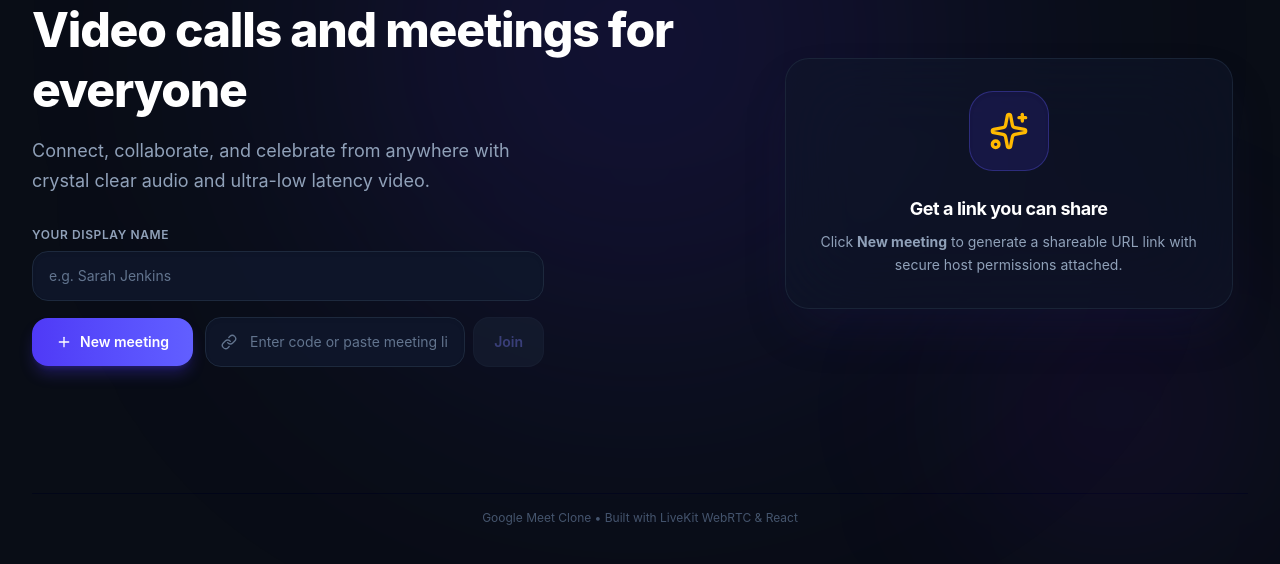
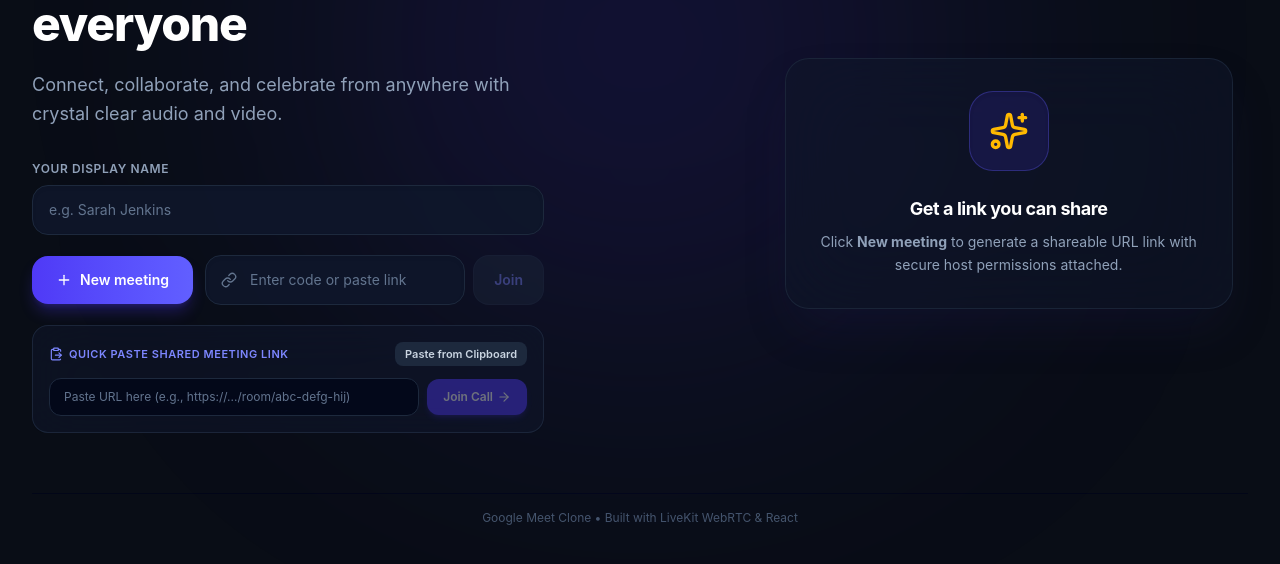
Before and after one commit to GovindxSharma/Meet-StudioF, a React (Vite) app: page / in a window 1280 px wide. Shown: the part 226-790 px from the top of the page. Built offline with nearby package versions, Linux system fonts and the light colour scheme; no server answers.

Commit message:
feat(ui): add classy toast system and refine host controls

```diff
--- a/src/App.tsx
+++ b/src/App.tsx
@@ -10,6 +10,8 @@ import { GreenRoomPreview } from './components/GreenRoomPreview';
 import { HostControlsDrawer } from './components/HostControlsDrawer';
 import { LeaveConfirmModal } from './components/LeaveConfirmModal';
 import { HostDataListener } from './components/HostDataListener';
+import { ToastContainer } from './components/Toast';
+import type { ToastMessage } from './components/Toast';
 
 const LIVEKIT_URL = import.meta.env.VITE_LIVEKIT_URL || 'wss://project-g-meet-3p15qlur.livekit.cloud';
 const BACKEND_URL = import.meta.env.VITE_BACKEND_URL || 'http://localhost:3001';
@@ -25,10 +27,20 @@ export default function App() {
   const [status, setStatus] = useState<'idle' | 'pending' | 'denied'>('idle');
   const [pendingGuests, setPendingGuests] = useState<any[]>([]);
 
-  // Mobile & Rejoin State
+  // Mobile, Rejoin, & Classy Toast State
   const [showLeaveModal, setShowLeaveModal] = useState(false);
   const [rejoinRoom, setRejoinRoom] = useState<{ roomName: string; token: string } | null>(null);
   const [showHostDrawer, setShowHostDrawer] = useState(false);
+  const [toasts, setToasts] = useState<ToastMessage[]>([]);
+
+  const addToast = (message: string, type: ToastMessage['type'] = 'info') => {
+    const id = Math.random().toString(36).substring(2, 9);
+    setToasts((prev) => [...prev, { id, message, type }]);
+  };
+
+  const removeToast = (id: string) => {
+    setToasts((prev) => prev.filter((t) => t.id !== id));
+  };
 
   // Helpers for host check
   const markRoomAsHosted = (code: string) => {
@@ -59,7 +71,7 @@ export default function App() {
     return { codeFromUrl: null, hostTokenFromUrl: null };
   };
 
-  // 1. Initial Page Load URL Detection (Supports Host Re-entry)
+  // 1. Initial Page Load URL Detection
   useEffect(() => {
     const { codeFromUrl, hostTokenFromUrl } = extractRoomDetailsFromUrl();
     if (codeFromUrl) {
@@ -71,12 +83,12 @@ export default function App() {
     }
   }, []);
 
-  // 2. Intercept Hardware Back Button / Swiping Back on Mobile Browsers
+  // 2. Intercept Hardware Back Button on Mobile
   useEffect(() => {
     if (token) {
       window.history.pushState({ inCall: true }, '', window.location.href);
 
-      const handlePopState = (_e: PopStateEvent) => {
+      const handlePopState = () => {
         if (token) {
           setShowLeaveModal(true);
           window.history.pushState({ inCall: true }, '', window.location.href);
@@ -88,12 +100,10 @@ export default function App() {
     }
   }, [token]);
 
-  // 3. Auto-dismiss Rejoin Toast after 15 Seconds
+  // 3. Auto-dismiss Rejoin Toast
   useEffect(() => {
     if (rejoinRoom) {
-      const timer = setTimeout(() => {
-        setRejoinRoom(null);
-      }, 15000);
+      const timer = setTimeout(() => setRejoinRoom(null), 15000);
       return () => clearTimeout(timer);
     }
   }, [rejoinRoom]);
@@ -117,9 +127,11 @@ export default function App() {
             setInGreenRoom(false);
             setStatus('idle');
             setLoading(false);
+            addToast('Admitted to the meeting room!', 'success');
           } else if (data.status === 'denied') {
             setStatus('denied');
             setLoading(false);
+            addToast('The host denied your join request.', 'error');
           }
         } catch (err) {
           console.error('Error checking approval status:', err);
@@ -151,10 +163,10 @@ export default function App() {
     return () => clearInterval(interval);
   }, [token, isHost, activeRoomName]);
 
-  // Action: Create Meeting Link for Later
+  // Action: Create Link for Later
   const handleCreateLinkForLater = async (): Promise<string | null> => {
     if (!participantName.trim()) {
-      alert('Please enter your display name first.');
+      addToast('Please enter your display name first.', 'warning');
       return null;
     }
 
@@ -177,18 +189,20 @@ export default function App() {
         }
         const hostLink = `${window.location.origin}/room/${newRoomCode}${data.hostToken ? `?token=${data.hostToken}` : ''}`;
         await navigator.clipboard.writeText(hostLink);
+        addToast('Meeting link copied to clipboard!', 'success');
         return hostLink;
       }
     } catch (err) {
       console.error('Failed to create room for later:', err);
+      addToast('Failed to generate meeting link.', 'error');
     }
     return null;
   };
 
-  // Action: Start Instant Meeting as Host
+  // Action: Start Instant Meeting
   const handleStartInstantMeeting = async () => {
     if (!participantName.trim()) {
-      alert('Please enter your display name first.');
+      addToast('Please enter your display name first.', 'warning');
       return;
     }
 
@@ -203,16 +217,19 @@ export default function App() {
     window.history.pushState({}, '', `/room/${newRoomCode}`);
   };
 
-  // Action: Join from Landing Page Form
+  // Action: Join from Landing Form
   const handleJoinWithCode = (e: React.FormEvent) => {
     e.preventDefault();
     if (!participantName.trim()) {
-      alert('Please enter your display name first.');
+      addToast('Please enter your display name first.', 'warning');
       return;
     }
 
     const roomCode = roomInput.trim().split('/room/').pop()?.split('?')[0];
-    if (!roomCode) return;
+    if (!roomCode) {
+      addToast('Invalid meeting link or room code.', 'warning');
+      return;
+    }
 
     setActiveRoomName(roomCode);
     setIsHost(isRoomHost(roomCode));
@@ -223,7 +240,7 @@ export default function App() {
   // Action: Execute Join from Green Room
   const handleGreenRoomJoin = async () => {
     if (!activeRoomName || !participantName.trim()) {
-      alert('Please enter your display name first.');
+      addToast('Please enter your display name first.', 'warning');
       return;
     }
 
@@ -245,6 +262,7 @@ export default function App() {
           setIsHost(true);
           setInGreenRoom(false);
           setLoading(false);
+          addToast('Connected as Host.', 'info');
           return;
         }
       }
@@ -258,19 +276,22 @@ export default function App() {
       const data = await response.json();
       if (data.status === 'pending') {
         setStatus('pending');
+        addToast('Request sent to host.', 'info');
       } else if (data.status === 'approved' && data.token) {
         setToken(data.token);
         setInGreenRoom(false);
         setStatus('idle');
+        addToast('Connected to room.', 'info');
       }
     } catch (err) {
       console.error('Failed to join room:', err);
+      addToast('Could not join room. Check backend connection.', 'error');
     } finally {
       setLoading(false);
     }
   };
 
-  // Confirm Leave Execution
+  // Action: Confirm Leave
   const handleConfirmLeave = () => {
     if (activeRoomName && token) {
       setRejoinRoom({ roomName: activeRoomName, token });
@@ -281,9 +302,10 @@ export default function App() {
     setInGreenRoom(false);
     setStatus('idle');
     window.history.pushState({}, '', '/');
+    addToast('You have left the call.', 'info');
   };
 
-  // Host Actions: Approve or Deny Guest
+  // Action: Moderate Guest
   const handleModerateGuest = async (targetGuest: string, action: 'approve' | 'deny') => {
     try {
       await fetch(`${BACKEND_URL}/api/moderate-guest`, {
@@ -293,15 +315,20 @@ export default function App() {
       });
 
       setPendingGuests((prev) => prev.filter((p) => p.participantName !== targetGuest));
+      addToast(action === 'approve' ? `Admitted ${targetGuest}` : `Denied ${targetGuest}`, action === 'approve' ? 'success' : 'info');
     } catch (err) {
       console.error('Failed to moderate guest:', err);
     }
   };
 
-  // View 1: Landing Page (With Floating Rejoin Toast)
-  if (!inGreenRoom && !token) {
   return (
-      <div className="relative min-h-[100dvh] w-full bg-[#090D16]">
+    <div className="relative min-h-[100dvh] w-full bg-[#090D16] text-white font-sans overflow-x-hidden">
+      {/* Toast Notification Layer */}
+      <ToastContainer toasts={toasts} onDismiss={removeToast} />
+
+      {/* View 1: Landing Page */}
+      {!inGreenRoom && !token && (
+        <div className="relative min-h-[100dvh] w-full">
           <MeetLanding
             roomInput={roomInput}
             setRoomInput={setRoomInput}
@@ -314,9 +341,8 @@ export default function App() {
             status={status}
           />
 
-        {/* Floating Rejoin Banner Notification */}
           {rejoinRoom && (
-          <div className="fixed bottom-6 left-1/2 -translate-x-1/2 z-50 bg-slate-900/95 border border-indigo-500/40 backdrop-blur-2xl p-3.5 sm:p-4 rounded-2xl shadow-2xl shadow-indigo-950/50 flex items-center justify-between gap-4 max-w-[calc(100vw-2rem)] sm:max-w-sm w-full animate-in fade-in slide-in-from-bottom-4 duration-300">
+            <div className="fixed bottom-6 left-1/2 -translate-x-1/2 z-50 bg-slate-900/95 border border-indigo-500/40 backdrop-blur-2xl p-3.5 sm:p-4 rounded-2xl shadow-2xl flex items-center justify-between gap-4 max-w-[calc(100vw-2rem)] sm:max-w-sm w-full animate-in fade-in slide-in-from-bottom-4 duration-300">
               <div className="min-w-0 flex-1">
                 <p className="text-xs sm:text-sm font-bold text-white truncate">Left #{rejoinRoom.roomName}</p>
                 <p className="text-[11px] text-slate-400 truncate">Tap rejoin to re-enter call</p>
@@ -329,8 +355,9 @@ export default function App() {
                     setToken(rejoinRoom.token);
                     setActiveRoomName(rejoinRoom.roomName);
                     setRejoinRoom(null);
+                    addToast('Rejoined call.', 'success');
                   }}
-                className="flex items-center gap-1.5 bg-indigo-600 hover:bg-indigo-500 text-white font-semibold px-3 py-2 rounded-xl text-xs active:scale-95 transition-all shadow-md shadow-indigo-600/30 cursor-pointer min-h-[36px]"
+                  className="flex items-center gap-1.5 bg-indigo-600 hover:bg-indigo-500 text-white font-semibold px-3 py-2 rounded-xl text-xs active:scale-95 transition-all shadow-md cursor-pointer min-h-[36px]"
                 >
                   <RotateCcw className="w-3.5 h-3.5" /> Rejoin
                 </button>
@@ -346,12 +373,10 @@ export default function App() {
             </div>
           )}
         </div>
-    );
-  }
+      )}
 
-  // View 2: Green Room Preview Screen
-  if (inGreenRoom && !token) {
-    return (
+      {/* View 2: Green Room Preview Screen */}
+      {inGreenRoom && !token && (
         <GreenRoomPreview
           roomName={activeRoomName || ''}
           participantName={participantName}
@@ -361,12 +386,11 @@ export default function App() {
           loading={loading}
           status={status}
         />
-    );
-  }
+      )}
 
-  // View 3: Live Video Call Canvas (Dynamic 100dvh Viewport)
-  return (
-    <div className="flex flex-col h-[100dvh] w-screen bg-[#090D16] overflow-hidden font-sans relative select-none">
+      {/* View 3: Live Video Call Canvas */}
+      {token && (
+        <div className="flex flex-col h-[100dvh] w-screen bg-[#090D16] overflow-hidden relative select-none">
           <MeetingHeader
             roomName={activeRoomName || ''}
             participantName={participantName}
@@ -382,7 +406,6 @@ export default function App() {
             />
           )}
 
-      {/* Main LiveKit Call Canvas */}
           <main className="flex-1 relative w-full h-[calc(100dvh-4rem)] overflow-hidden">
             <LiveKitRoom
               video={true}
@@ -393,11 +416,9 @@ export default function App() {
               onDisconnected={() => setShowLeaveModal(true)}
               style={{ height: '100%', width: '100%' }}
             >
-          {/* Real-time Data Command Listener for Host Moderation */}
-          <HostDataListener />
+              <HostDataListener onKicked={() => addToast('You were removed by the host.', 'error')} />
               <VideoConference />
 
-          {/* Floating Host Controls Trigger Button */}
               {isHost && (
                 <button
                   type="button"
@@ -409,7 +430,6 @@ export default function App() {
                 </button>
               )}
 
-          {/* Slide-Up Host Controls Drawer */}
               <HostControlsDrawer
                 isOpen={showHostDrawer}
                 onClose={() => setShowHostDrawer(false)}
@@ -417,12 +437,13 @@ export default function App() {
             </LiveKitRoom>
           </main>
 
-      {/* Mobile Leave Confirmation Dialog */}
           <LeaveConfirmModal
             isOpen={showLeaveModal}
             onCancel={() => setShowLeaveModal(false)}
             onConfirm={handleConfirmLeave}
           />
         </div>
+      )}
+    </div>
   );
 }
--- a/src/components/MeetLanding.tsx
+++ b/src/components/MeetLanding.tsx
@@ -1,5 +1,5 @@
 import React, { useState, useEffect, useRef } from 'react';
-import { Video, Plus, Link as LinkIcon, Check, Sparkles, ShieldCheck, Copy } from 'lucide-react';
+import { Video, Plus, Link as LinkIcon, Check, Sparkles, ShieldCheck, Copy, ClipboardPaste, ArrowRight } from 'lucide-react';
 
 interface MeetLandingProps {
   roomInput: string;
@@ -27,7 +27,6 @@ export const MeetLanding: React.FC<MeetLandingProps> = ({
   const [copiedLink, setCopiedLink] = useState<string | null>(null);
   const dropdownRef = useRef<HTMLDivElement>(null);
 
-  // Close dropdown menu on outside click / mobile touch outside
   useEffect(() => {
     const handleClickOutside = (event: MouseEvent | TouchEvent) => {
       if (dropdownRef.current && !dropdownRef.current.contains(event.target as Node)) {
@@ -55,9 +54,14 @@ export const MeetLanding: React.FC<MeetLandingProps> = ({
     }
   };
 
-  const handleManualCopy = () => {
-    if (copiedLink) {
-      navigator.clipboard.writeText(copiedLink);
+  const handlePasteFromClipboard = async () => {
+    try {
+      const text = await navigator.clipboard.readText();
+      if (text) {
+        setRoomInput(text);
+      }
+    } catch (err) {
+      console.error('Failed to read clipboard:', err);
     }
   };
 
@@ -65,9 +69,8 @@ export const MeetLanding: React.FC<MeetLandingProps> = ({
     <div className="min-h-[100dvh] w-full bg-[#090D16] text-white font-sans flex flex-col justify-between p-4 sm:p-6 lg:p-8 relative overflow-x-hidden select-none">
       {/* Background Radial Glows */}
       <div className="absolute top-1/3 left-1/2 -translate-x-1/2 -translate-y-1/2 w-[350px] sm:w-[600px] h-[350px] sm:h-[600px] bg-indigo-600/15 rounded-full blur-[100px] sm:blur-[140px] pointer-events-none" />
-      <div className="absolute bottom-10 right-10 w-[250px] h-[250px] bg-violet-600/10 rounded-full blur-[100px] pointer-events-none hidden sm:block" />
 
-      {/* Top Navigation Header */}
+      {/* Header */}
       <header className="max-w-7xl w-full mx-auto flex items-center justify-between py-2 sm:py-3 z-10">
         <div className="flex items-center gap-2.5 sm:gap-3">
           <div className="p-2 sm:p-2.5 bg-gradient-to-tr from-indigo-600 to-violet-500 rounded-xl sm:rounded-2xl shadow-lg shadow-indigo-500/20">
@@ -82,22 +85,20 @@ export const MeetLanding: React.FC<MeetLandingProps> = ({
         </div>
       </header>
 
-      {/* Main Hero Section */}
+      {/* Main Hero */}
       <main className="max-w-7xl w-full mx-auto grid grid-cols-1 lg:grid-cols-12 gap-8 sm:gap-12 items-center py-6 sm:py-12 z-10 my-auto">
-
-        {/* Left Column: Meeting Launcher Form Controls */}
         <div className="lg:col-span-7 space-y-6 sm:space-y-8">
           <div className="space-y-3 sm:space-y-4 text-left">
             <h1 className="text-3xl sm:text-5xl font-extrabold tracking-tight leading-tight text-white">
               Video calls and meetings for everyone
             </h1>
             <p className="text-sm sm:text-lg text-slate-400 max-w-lg leading-relaxed">
-              Connect, collaborate, and celebrate from anywhere with crystal clear audio and ultra-low latency video.
+              Connect, collaborate, and celebrate from anywhere with crystal clear audio and video.
             </p>
           </div>
 
-          {/* User Display Name & Room Form Inputs */}
-          <div className="space-y-4 max-w-lg">
+          <div className="space-y-5 max-w-lg">
+            {/* Display Name Input */}
             <div>
               <label className="block text-[11px] sm:text-xs font-semibold text-slate-400 uppercase tracking-wider mb-2">
                 Your Display Name
@@ -111,9 +112,8 @@ export const MeetLanding: React.FC<MeetLandingProps> = ({
               />
             </div>
 
+            {/* Quick Actions Row */}
             <div className="flex flex-col sm:flex-row items-stretch sm:items-center gap-3 relative">
-
-              {/* "New Meeting" Dropdown Button */}
               <div className="relative w-full sm:w-auto" ref={dropdownRef}>
                 <button
                   type="button"
@@ -124,7 +124,6 @@ export const MeetLanding: React.FC<MeetLandingProps> = ({
                   <span>New meeting</span>
                 </button>
 
-                {/* Dropdown Options Popover */}
                 {showDropdown && (
                   <div className="absolute left-0 top-14 w-full sm:w-64 bg-slate-900 border border-slate-800/90 rounded-2xl shadow-2xl shadow-indigo-950/50 p-2 z-50 animate-in fade-in slide-in-from-top-2 duration-200 backdrop-blur-xl">
                     <button
@@ -150,13 +149,13 @@ export const MeetLanding: React.FC<MeetLandingProps> = ({
                 )}
               </div>
 
-              {/* Paste Room Code / Link Form */}
+              {/* Instant Code / Link Join Form */}
               <form onSubmit={onJoinWithCode} className="flex-1 flex items-center gap-2 w-full">
                 <div className="relative flex-1">
                   <LinkIcon className="w-4 h-4 text-slate-500 absolute left-4 top-1/2 -translate-y-1/2" />
                   <input
                     type="text"
-                    placeholder="Enter code or paste meeting link"
+                    placeholder="Enter code or paste link"
                     value={roomInput}
                     onChange={(e) => setRoomInput(e.target.value)}
                     className="w-full bg-slate-900/90 border border-slate-800 focus:border-indigo-500 focus:ring-2 focus:ring-indigo-500/20 rounded-xl sm:rounded-2xl pl-11 pr-4 py-3.5 text-sm text-white placeholder-slate-500 outline-none transition-all shadow-inner min-h-[46px]"
@@ -171,9 +170,43 @@ export const MeetLanding: React.FC<MeetLandingProps> = ({
                 </button>
               </form>
             </div>
+
+            {/* Dedicated Quick Paste Meeting Link Card */}
+            <div className="bg-slate-900/60 border border-slate-800/90 rounded-2xl p-4 space-y-3 backdrop-blur-xl">
+              <div className="flex items-center justify-between">
+                <label className="text-[11px] font-semibold text-indigo-400 uppercase tracking-wider flex items-center gap-1.5">
+                  <ClipboardPaste className="w-3.5 h-3.5" /> Quick Paste Shared Meeting Link
+                </label>
+                <button
+                  type="button"
+                  onClick={handlePasteFromClipboard}
+                  className="text-[11px] font-semibold text-slate-300 hover:text-white bg-slate-800 hover:bg-slate-700 px-2.5 py-1 rounded-lg transition-all active:scale-95 cursor-pointer"
+                >
+                  Paste from Clipboard
+                </button>
+              </div>
+
+              <form onSubmit={onJoinWithCode} className="flex items-center gap-2">
+                <input
+                  type="text"
+                  placeholder="Paste URL here (e.g., https://.../room/abc-defg-hij)"
+                  value={roomInput}
+                  onChange={(e) => setRoomInput(e.target.value)}
+                  className="w-full bg-slate-950/80 border border-slate-800 focus:border-indigo-500 rounded-xl px-3.5 py-2.5 text-xs text-white placeholder-slate-500 outline-none"
+                />
+                <button
+                  type="submit"
+                  disabled={!roomInput.trim() || loading}
+                  className="bg-indigo-600 hover:bg-indigo-500 text-white font-semibold px-4 py-2.5 rounded-xl text-xs transition-all flex items-center gap-1 shrink-0 disabled:opacity-40 cursor-pointer active:scale-95 shadow-md shadow-indigo-600/30"
+                >
+                  <span>Join Call</span>
+                  <ArrowRight className="w-3.5 h-3.5" />
+                </button>
+              </form>
+            </div>
           </div>
 
-          {/* Toast Notification when Link for Later is generated */}
+          {/* Generated Link Banner Toast */}
           {copiedLink && (
             <div className="p-4 bg-emerald-950/70 border border-emerald-500/40 rounded-2xl flex items-center justify-between gap-3 max-w-lg text-xs text-emerald-200 animate-in fade-in duration-300 backdrop-blur-md shadow-xl">
               <div className="flex items-center gap-2.5 overflow-hidden min-w-0">
@@ -182,7 +215,7 @@ export const MeetLanding: React.FC<MeetLandingProps> = ({
               </div>
               <button
                 type="button"
-                onClick={handleManualCopy}
+                onClick={() => navigator.clipboard.writeText(copiedLink)}
                 className="bg-emerald-500/20 hover:bg-emerald-500/30 px-2.5 py-1.5 rounded-lg text-emerald-300 font-semibold shrink-0 cursor-pointer transition-all flex items-center gap-1 active:scale-95"
               >
                 <Copy className="w-3 h-3" />
@@ -192,7 +225,7 @@ export const MeetLanding: React.FC<MeetLandingProps> = ({
           )}
         </div>
 
-        {/* Right Column: Google Meet Feature Display Card */}
+        {/* Feature Display Card */}
         <div className="lg:col-span-5 flex justify-center w-full">
           <div className="w-full max-w-md bg-slate-900/60 border border-slate-800/80 rounded-2xl sm:rounded-3xl p-6 sm:p-8 backdrop-blur-2xl text-center space-y-5 sm:space-y-6 shadow-2xl shadow-indigo-950/30">
             <div className="w-16 h-16 sm:w-20 sm:h-20 bg-indigo-600/15 border border-indigo-500/30 rounded-2xl sm:rounded-3xl flex items-center justify-center mx-auto text-indigo-400 shadow-inner">
@@ -208,7 +241,7 @@ export const MeetLanding: React.FC<MeetLandingProps> = ({
         </div>
       </main>
 
-      {/* Footer Branding */}
+      {/* Footer */}
       <footer className="max-w-7xl w-full mx-auto text-center text-[11px] sm:text-xs text-slate-600 py-3 sm:py-4 border-t border-slate-950">
         Google Meet Clone • Built with LiveKit WebRTC & React
       </footer>
--- /dev/null
+++ b/src/components/Toast.tsx
@@ -0,0 +1,73 @@
+// src/components/Toast.tsx
+import React, { useEffect } from 'react';
+import { CheckCircle2, AlertCircle, X, ShieldAlert } from 'lucide-react';
+
+export type ToastType = 'info' | 'success' | 'error' | 'warning';
+
+export interface ToastMessage {
+  id: string;
+  type: ToastType;
+  message: string;
+}
+
+interface ToastContainerProps {
+  toasts: ToastMessage[];
+  onDismiss: (id: string) => void;
+}
+
+export const ToastContainer: React.FC<ToastContainerProps> = ({ toasts, onDismiss }) => {
+  return (
+    <div className="fixed bottom-6 left-1/2 -translate-x-1/2 sm:bottom-auto sm:top-6 sm:right-6 sm:left-auto sm:translate-x-0 z-50 flex flex-col gap-2.5 w-[calc(100%-2rem)] max-w-sm pointer-events-none select-none">
+      {toasts.map((toast) => (
+        <ToastItem key={toast.id} toast={toast} onDismiss={onDismiss} />
+      ))}
+    </div>
+  );
+};
+
+const ToastItem: React.FC<{ toast: ToastMessage; onDismiss: (id: string) => void }> = ({
+  toast,
+  onDismiss,
+}) => {
+  useEffect(() => {
+    const timer = setTimeout(() => {
+      onDismiss(toast.id);
+    }, 4000);
+    return () => clearTimeout(timer);
+  }, [toast.id, onDismiss]);
+
+  const icons = {
+    info: <ShieldAlert className="w-4 h-4 text-indigo-400" />,
+    success: <CheckCircle2 className="w-4 h-4 text-emerald-400" />,
+    warning: <AlertCircle className="w-4 h-4 text-amber-400" />,
+    error: <AlertCircle className="w-4 h-4 text-rose-400" />,
+  };
+
+  const borders = {
+    info: 'border-indigo-500/40 bg-slate-900/95 shadow-indigo-950/50',
+    success: 'border-emerald-500/40 bg-slate-900/95 shadow-emerald-950/50',
+    warning: 'border-amber-500/40 bg-slate-900/95 shadow-amber-950/50',
+    error: 'border-rose-500/40 bg-slate-900/95 shadow-rose-950/50',
+  };
+
+  return (
+    <div
+      className={`pointer-events-auto border backdrop-blur-2xl px-4 py-3 rounded-2xl shadow-2xl flex items-center justify-between gap-3 animate-in fade-in slide-in-from-bottom-3 sm:slide-in-from-top-3 duration-200 ${
+        borders[toast.type]
+      }`}
+    >
+      <div className="flex items-center gap-2.5 min-w-0 flex-1">
+        <div className="shrink-0">{icons[toast.type]}</div>
+        <p className="text-xs sm:text-sm font-semibold text-slate-100 truncate">{toast.message}</p>
+      </div>
+
+      <button
+        type="button"
+        onClick={() => onDismiss(toast.id)}
+        className="p-1 text-slate-400 hover:text-white rounded-lg transition-colors cursor-pointer shrink-0 min-h-[32px] min-w-[32px] flex items-center justify-center"
+      >
+        <X className="w-3.5 h-3.5" />
+      </button>
+    </div>
+  );
+};
```
Also changed, not shown: src/components/HostControlsDrawer.tsx (+54 -33 lines), src/components/HostDataListener.tsx (+11 -7 lines). Lines whose indentation alone changed are shown as unchanged.
